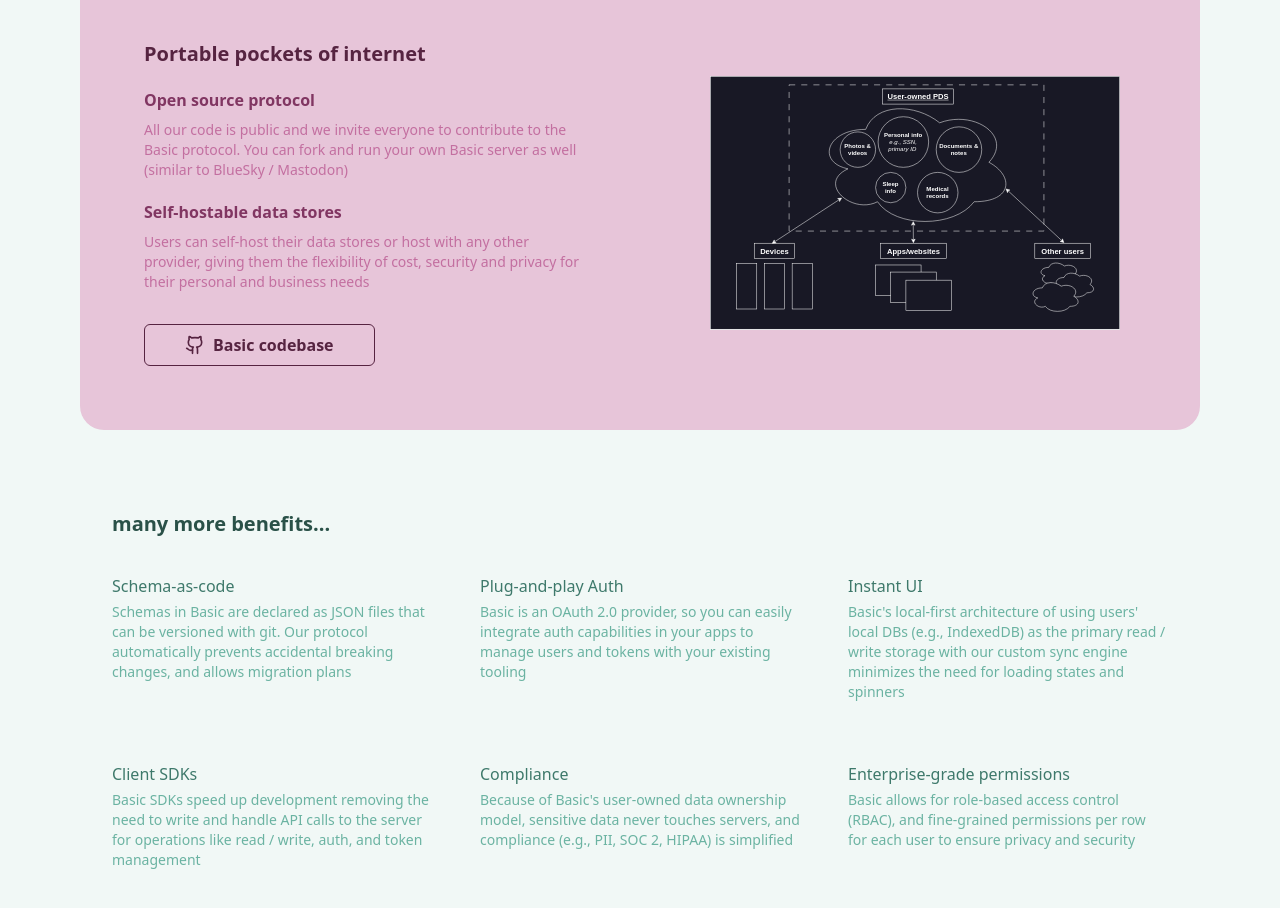
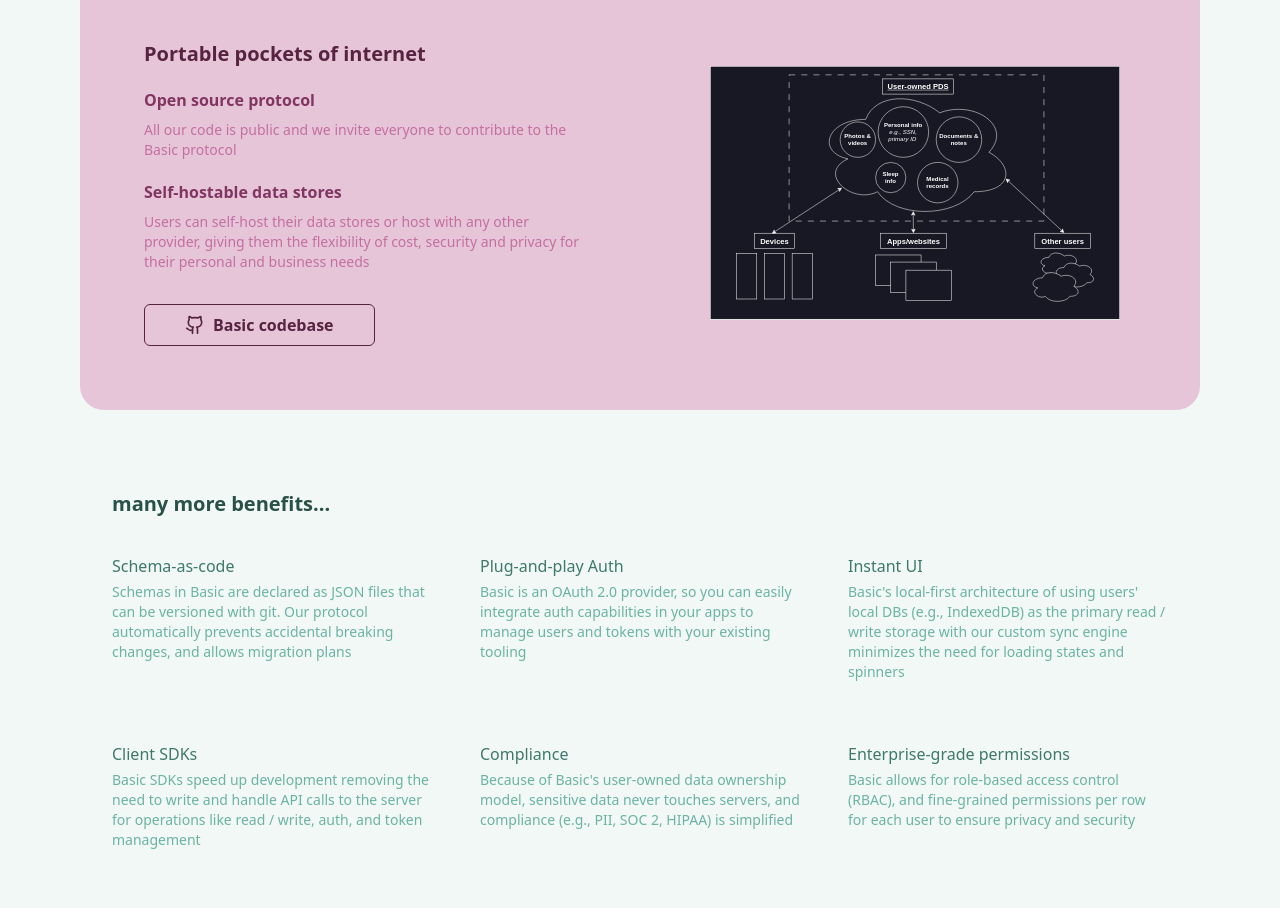
Before and after one commit to basicdb/basic-website, a Next.js app: page / in a window 1280 px wide. Shown: the part 1928-2836 px from the top of the page. Built offline with nearby package versions, Linux system fonts and the light colour scheme.

Commit message:
pushed small copy update!

```diff
--- a/src/components/OpenResilientPortable.tsx
+++ b/src/components/OpenResilientPortable.tsx
@@ -60,7 +60,7 @@
             content: [
                 {
                     subtitle: 'Open source protocol',
-                    text: 'All our code is public and we invite everyone to contribute to the Basic protocol. You can fork and run your own Basic server as well (similar to BlueSky / Mastodon)'
+                    text: 'All our code is public and we invite everyone to contribute to the Basic protocol'
                 },
                 {
                     subtitle: 'Self-hostable data stores',
```
